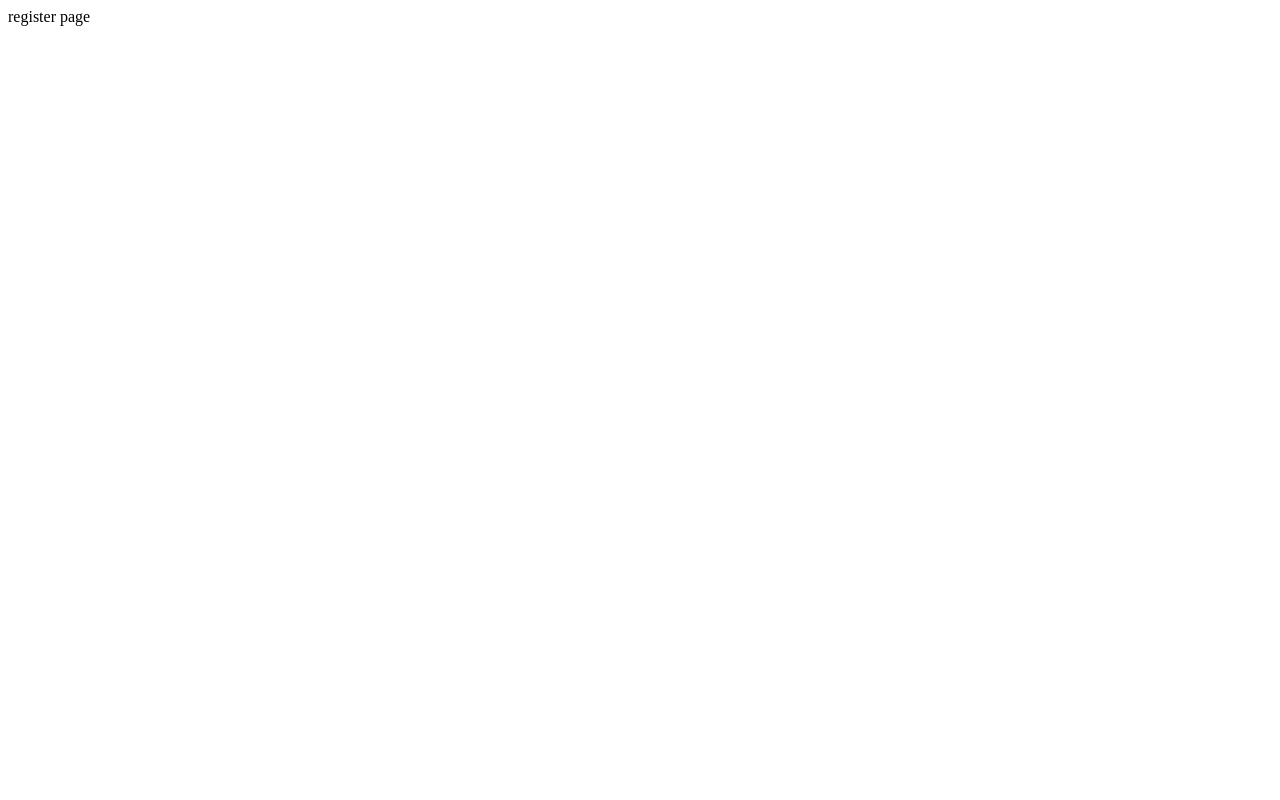
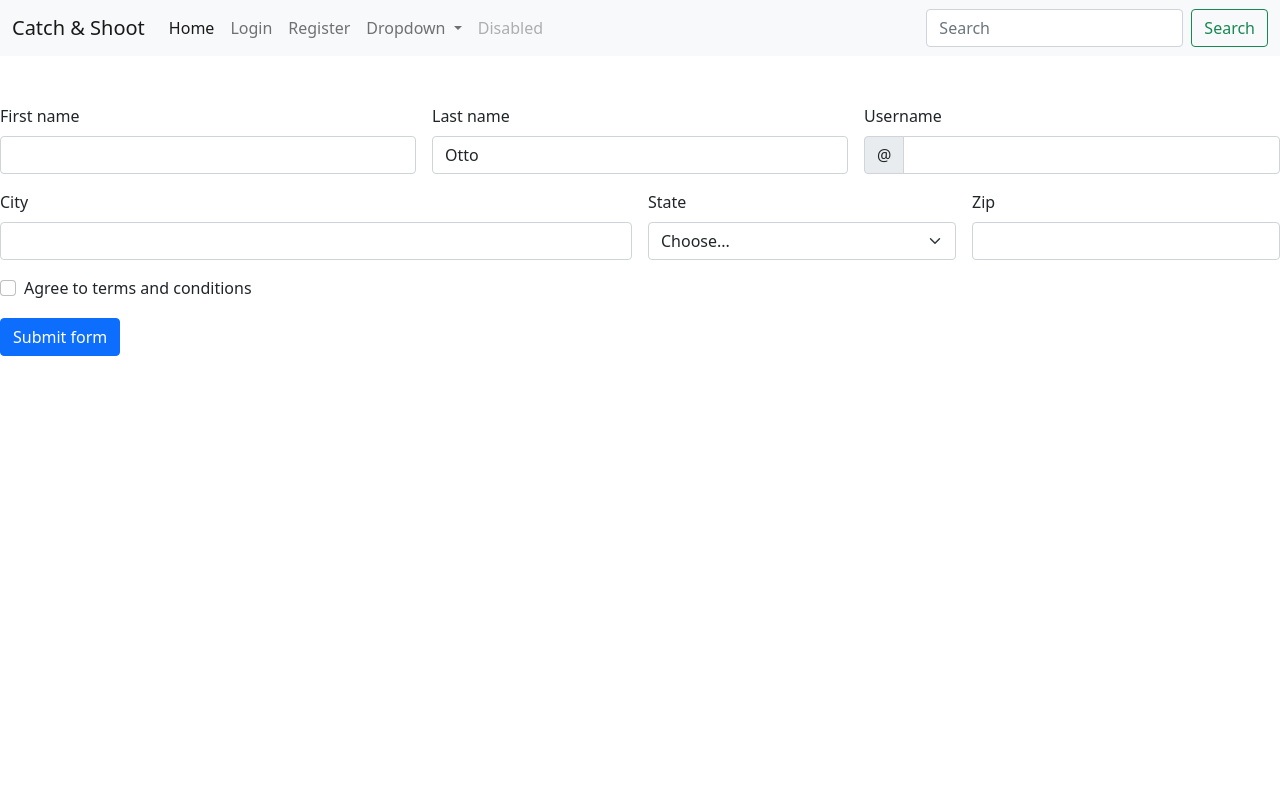
Before and after one commit to omri30000/Serverus, a Flask app: page /register in a window 1280 px wide. Before the commit the page is almost empty. Run offline with Flask 2, Linux system fonts and the light colour scheme; some libraries are stand-ins or nearby versions.

Commit message:
added basic register file

```diff
--- a/WebAppComponent/Main.py
+++ b/WebAppComponent/Main.py
@@ -13,7 +13,7 @@ def login_page():
 
 @app.route("/register")
 def register_page():
-    return "register page"
+    return render_template("register.html")
 
 
 if __name__ == '__main__':
--- a/WebAppComponent/templates/base.html
+++ b/WebAppComponent/templates/base.html
@@ -22,7 +22,7 @@
                             <a class="nav-link" href="/login">Login</a>
                         </li>
                         <li class="nav-item">
-                            <a class="nav-link" href="#">Register</a>
+                            <a class="nav-link" href="/register">Register</a>
                         </li>
                         <li class="nav-item dropdown">
                             <a class="nav-link dropdown-toggle" href="#" id="navbarDropdown" role="button" data-bs-toggle="dropdown" aria-expanded="false">
--- /dev/null
+++ b/WebAppComponent/templates/register.html
@@ -0,0 +1,81 @@
+{% extends "base.html" %}
+
+{% block content %}
+
+<form class="row g-3 needs-validation" novalidate>
+    <div class="col-md-4">
+        <label for="validationCustom01" class="form-label">First name</label>
+        <input type="text" class="form-control" id="validationCustom01" value="" required>
+
+        <div class="valid-feedback">
+            Looks good!
+        </div>
+    </div>
+
+    <div class="col-md-4">
+        <label for="validationCustom02" class="form-label">Last name</label>
+        <input type="text" class="form-control" id="validationCustom02" value="Otto" required>
+
+        <div class="valid-feedback">
+            Looks good!
+        </div>
+    </div>
+
+    <div class="col-md-4">
+        <label for="validationCustomUsername" class="form-label">Username</label>
+        <div class="input-group has-validation">
+            <span class="input-group-text" id="inputGroupPrepend">@</span>
+            <input type="text" class="form-control" id="validationCustomUsername" aria-describedby="inputGroupPrepend" required>
+
+            <div class="invalid-feedback">
+                Please choose a username.
+            </div>
+        </div>
+    </div>
+
+    <div class="col-md-6">
+        <label for="validationCustom03" class="form-label">City</label>
+        <input type="text" class="form-control" id="validationCustom03" required>
+
+        <div class="invalid-feedback">
+            Please provide a valid city.
+        </div>
+    </div>
+
+    <div class="col-md-3">
+        <label for="validationCustom04" class="form-label">State</label>
+        <select class="form-select" id="validationCustom04" required>
+        <option selected disabled value="">Choose...</option>
+        <option>...</option>
+        </select>
+        <div class="invalid-feedback">
+            Please select a valid state.
+        </div>
+    </div>
+
+    <div class="col-md-3">
+        <label for="validationCustom05" class="form-label">Zip</label>
+        <input type="text" class="form-control" id="validationCustom05" required>
+        <div class="invalid-feedback">
+            Please provide a valid zip.
+        </div>
+    </div>
+
+    <div class="col-12">
+        <div class="form-check">
+            <input class="form-check-input" type="checkbox" value="" id="invalidCheck" required>
+            <label class="form-check-label" for="invalidCheck">
+                Agree to terms and conditions
+            </label>
+            <div class="invalid-feedback">
+                You must agree before submitting.
+            </div>
+        </div>
+    </div>
+
+    <div class="col-12">
+        <button class="btn btn-primary" type="submit">Submit form</button>
+    </div>
+</form>
+
+{% endblock %}
```
